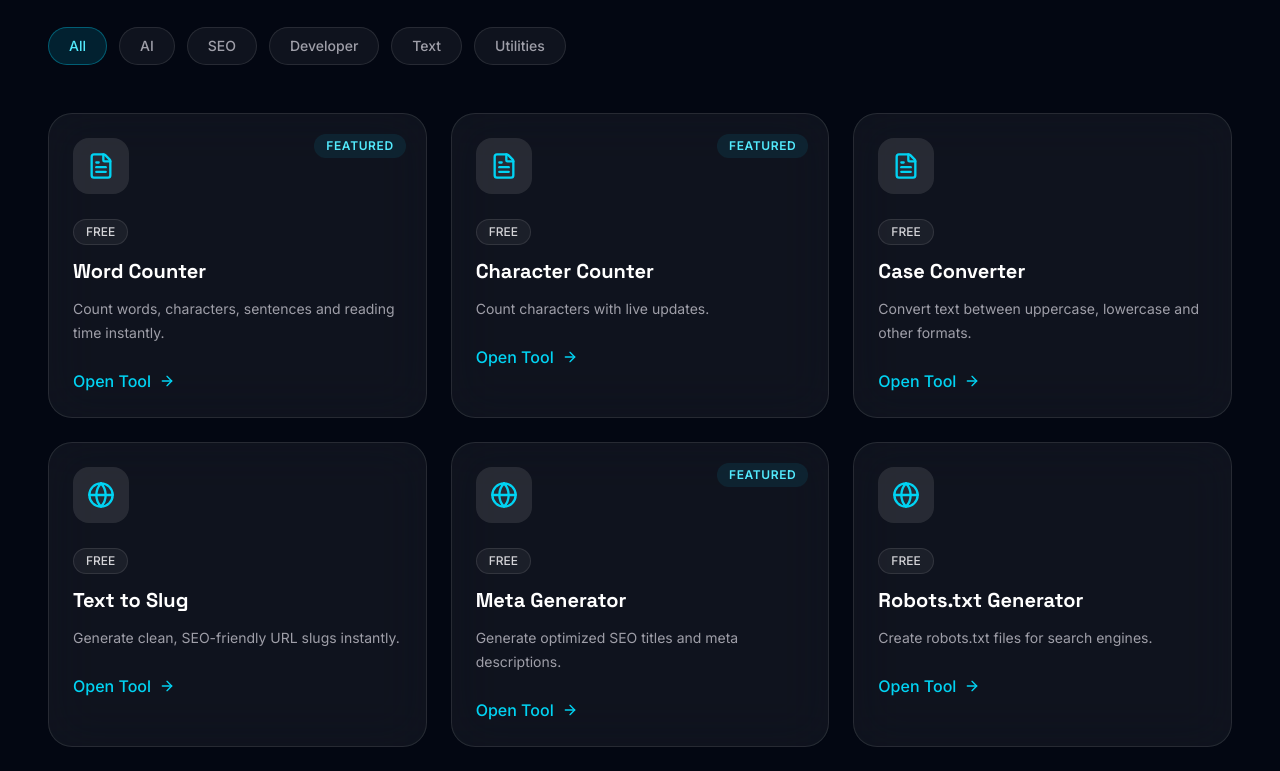
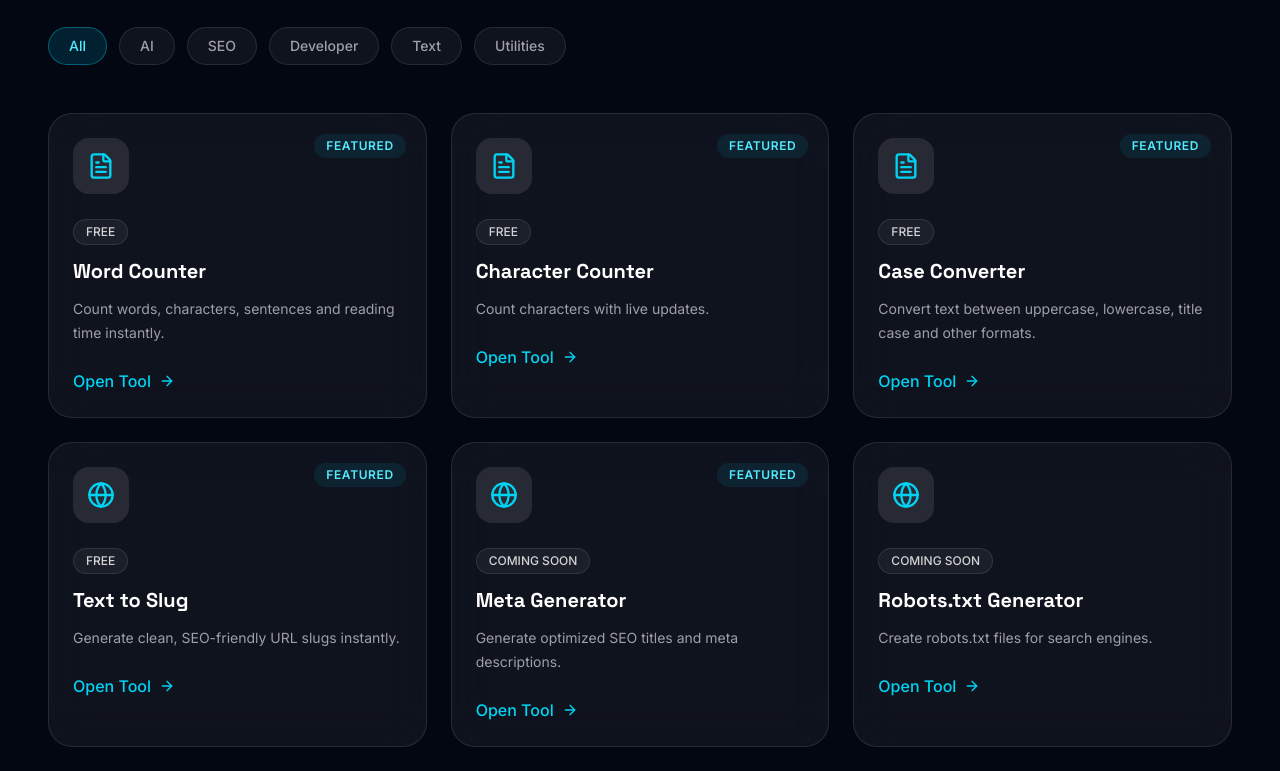
Before and after one commit to ToolNovaAI/toolnovaai, a Next.js app: page /tools in a window 1280 px wide. Shown: the part 840-1611 px from the top of the page. Built offline with nearby package versions, Linux system fonts and the light colour scheme.

Commit message:
feat: add case converter and update tool constants

```diff
--- a/constants/allTools.ts
+++ b/constants/allTools.ts
@@ -2,7 +2,8 @@ export const allTools = [
   {
     id: "word-counter",
     title: "Word Counter",
-    description: "Count words, characters, sentences and reading time instantly.",
+    description:
+      "Count words, characters, sentences and reading time instantly.",
     href: "/tools/word-counter",
     category: "Text",
     badge: "FREE",
@@ -13,7 +14,8 @@ export const allTools = [
   {
     id: "character-counter",
     title: "Character Counter",
-    description: "Count characters with live updates.",
+    description:
+      "Count characters with live updates.",
     href: "/tools/character-counter",
     category: "Text",
     badge: "FREE",
@@ -24,30 +26,21 @@ export const allTools = [
   {
     id: "case-converter",
     title: "Case Converter",
-    description: "Convert text between uppercase, lowercase and other formats.",
+    description:
+      "Convert text between uppercase, lowercase, title case and other formats.",
     href: "/tools/case-converter",
     category: "Text",
     badge: "FREE",
-    featured: false,
+    featured: true,
     popular: true,
     comingSoon: false,
   },
   {
     id: "text-to-slug",
     title: "Text to Slug",
-    description: "Generate clean, SEO-friendly URL slugs instantly.",
+    description:
+      "Generate clean, SEO-friendly URL slugs instantly.",
     href: "/tools/text-to-slug",
-    category: "SEO",
-    badge: "FREE",
-    featured: false,
-    popular: true,
-    comingSoon: false,
-  },
-  {
-    id: "meta-generator",
-    title: "Meta Generator",
-    description: "Generate optimized SEO titles and meta descriptions.",
-    href: "/tools/meta-generator",
     category: "SEO",
     badge: "FREE",
     featured: true,
@@ -55,58 +48,75 @@ export const allTools = [
     comingSoon: false,
   },
   {
+    id: "meta-generator",
+    title: "Meta Generator",
+    description:
+      "Generate optimized SEO titles and meta descriptions.",
+    href: "/tools/meta-generator",
+    category: "SEO",
+    badge: "COMING SOON",
+    featured: true,
+    popular: true,
+    comingSoon: true,
+  },
+  {
     id: "robots-generator",
     title: "Robots.txt Generator",
-    description: "Create robots.txt files for search engines.",
+    description:
+      "Create robots.txt files for search engines.",
     href: "/tools/robots-generator",
     category: "SEO",
-    badge: "FREE",
+    badge: "COMING SOON",
     featured: false,
     popular: false,
-    comingSoon: false,
+    comingSoon: true,
   },
   {
     id: "sitemap-generator",
     title: "Sitemap Generator",
-    description: "Generate XML sitemaps for better search indexing.",
+    description:
+      "Generate XML sitemaps for better search indexing.",
     href: "/tools/sitemap-generator",
     category: "SEO",
-    badge: "FREE",
+    badge: "COMING SOON",
     featured: false,
     popular: false,
-    comingSoon: false,
+    comingSoon: true,
   },
   {
     id: "json-formatter",
     title: "JSON Formatter",
-    description: "Beautify, validate and format JSON instantly.",
+    description:
+      "Beautify, validate and format JSON instantly.",
     href: "/tools/json-formatter",
     category: "Developer",
-    badge: "FREE",
+    badge: "COMING SOON",
     featured: true,
     popular: true,
-    comingSoon: false,
+    comingSoon: true,
   },
   {
     id: "html-minifier",
     title: "HTML Minifier",
-    description: "Compress HTML code without changing its output.",
+    description:
+      "Compress HTML code without changing its output.",
     href: "/tools/html-minifier",
     category: "Developer",
-    badge: "FREE",
+    badge: "COMING SOON",
     featured: false,
     popular: false,
-    comingSoon: false,
+    comingSoon: true,
   },
   {
     id: "password-generator",
     title: "Password Generator",
-    description: "Generate secure and random passwords instantly.",
+    description:
+      "Generate secure and random passwords instantly.",
     href: "/tools/password-generator",
     category: "Utilities",
-    badge: "FREE",
+    badge: "COMING SOON",
     featured: true,
     popular: true,
-    comingSoon: false,
+    comingSoon: true,
   },
 ];
--- a/constants/categories.ts
+++ b/constants/categories.ts
@@ -20,34 +20,34 @@ export const categories = [
     description: "Everything for search engine optimization.",
     href: "/categories/seo-tools",
     icon: Search,
-    count: "12 Tools",
+    count: "15+ Tools",
   },
   {
     title: "Developer Tools",
     description: "Useful coding & developer utilities.",
     href: "/categories/developer-tools",
     icon: Code2,
-    count: "10 Tools",
+    count: "12+ Tools",
   },
   {
     title: "Text Tools",
     description: "Convert, format and analyze text.",
     href: "/categories/text-tools",
     icon: FileText,
-    count: "9 Tools",
+    count: "10+ Tools",
   },
   {
     title: "Image Tools",
     description: "Compress, resize and optimize images.",
     href: "/categories/image-tools",
     icon: Image,
-    count: "6 Tools",
+    count: "8+ Tools",
   },
   {
     title: "PDF Tools",
     description: "Merge, split and convert PDF files.",
     href: "/categories/pdf-tools",
     icon: File,
-    count: "7 Tools",
+    count: "10+ Tools",
   },
 ];
--- a/constants/tools.ts
+++ b/constants/tools.ts
@@ -12,28 +12,28 @@ import {
 export const popularTools = [
   {
     title: "Word Counter",
-    description: "Count words, characters and reading time instantly.",
+    description: "Count words, characters, sentences and reading time instantly.",
     href: "/tools/word-counter",
+    icon: Type,
+    badge: "FREE",
+  },
+  {
+    title: "Character Counter",
+    description: "Count characters with live updates and AI token estimates.",
+    href: "/tools/character-counter",
     icon: FileText,
     badge: "FREE",
   },
   {
-    title: "Character Counter",
-    description: "Count characters instantly with live updates.",
-    href: "/tools/character-counter",
-    icon: Type,
-    badge: "FREE",
-  },
-  {
     title: "Case Converter",
-    description: "Convert text between uppercase, lowercase and more.",
+    description: "Convert text between uppercase, lowercase, title case and more.",
     href: "/tools/case-converter",
     icon: CaseSensitive,
     badge: "FREE",
   },
   {
     title: "Text to Slug",
-    description: "Generate SEO-friendly URL slugs in one click.",
+    description: "Generate clean SEO-friendly URL slugs instantly.",
     href: "/tools/text-to-slug",
     icon: LinkIcon,
     badge: "FREE",
@@ -43,27 +43,27 @@ export const popularTools = [
     description: "Generate optimized meta titles and descriptions.",
     href: "/tools/meta-generator",
     icon: Globe,
-    badge: "FREE",
+    badge: "COMING SOON",
   },
   {
     title: "Robots.txt Generator",
     description: "Create robots.txt files for search engines.",
     href: "/tools/robots-generator",
     icon: Bot,
-    badge: "FREE",
+    badge: "COMING SOON",
   },
   {
     title: "Sitemap Generator",
     description: "Generate XML sitemaps for better indexing.",
     href: "/tools/sitemap-generator",
     icon: Map,
-    badge: "FREE",
+    badge: "COMING SOON",
   },
   {
     title: "JSON Formatter",
     description: "Beautify and validate JSON instantly.",
     href: "/tools/json-formatter",
     icon: Braces,
-    badge: "FREE",
+    badge: "COMING SOON",
   },
 ];
```
